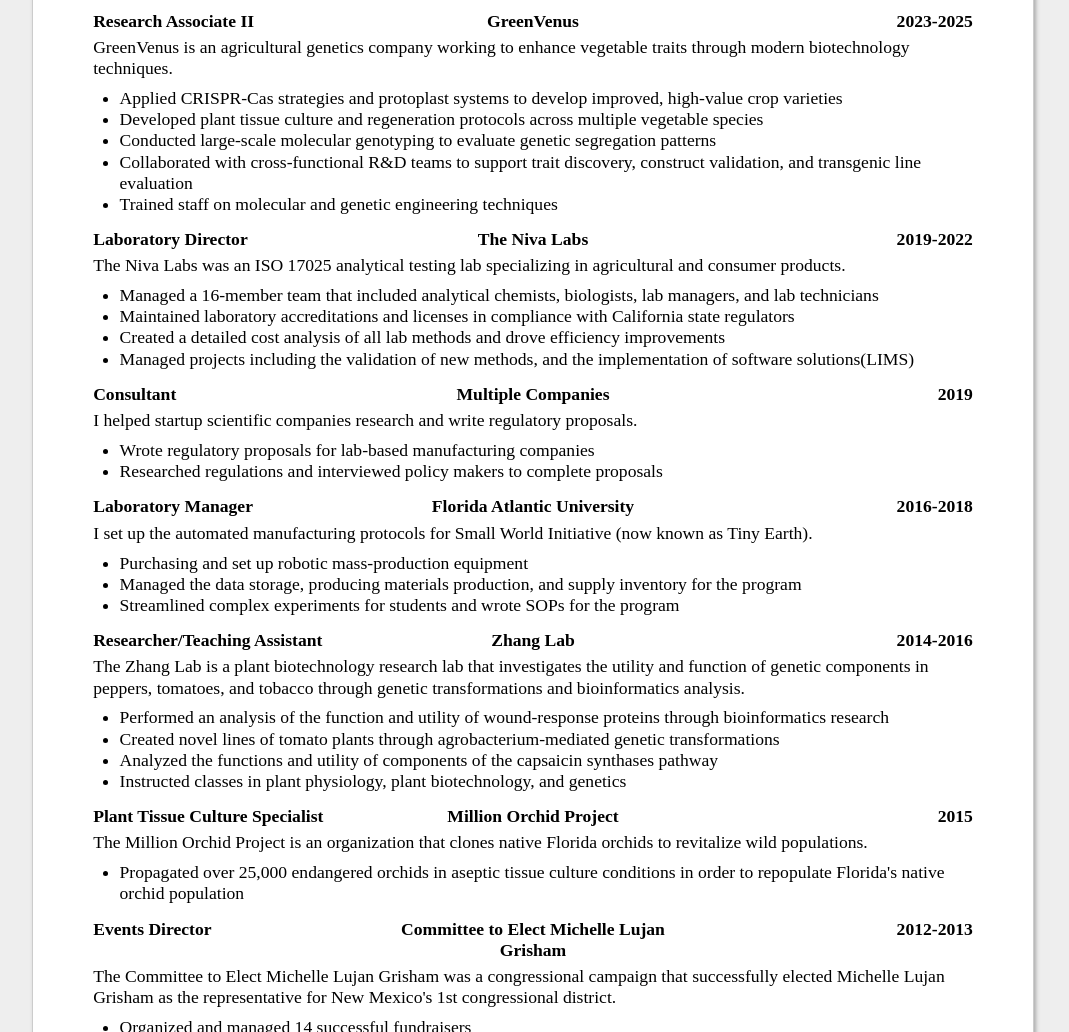
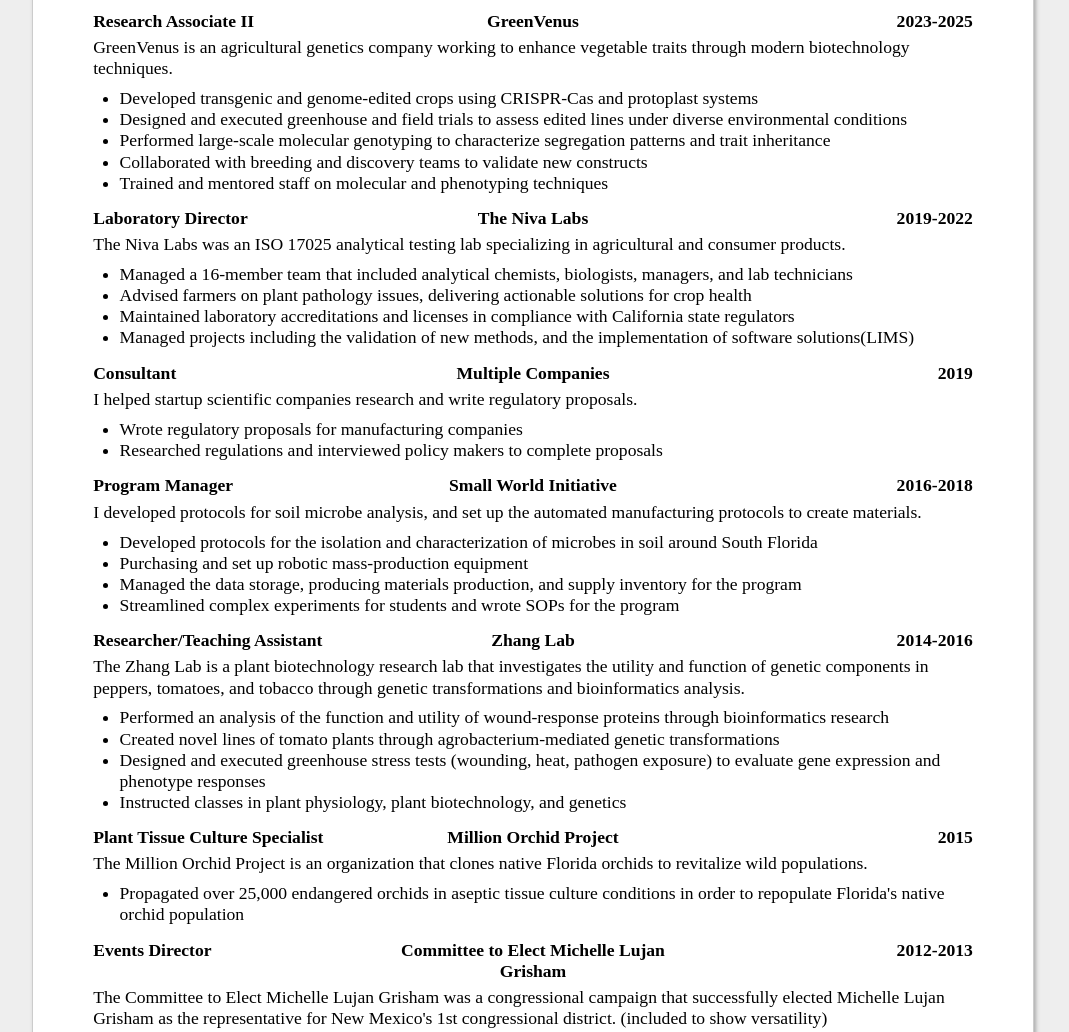
Before and after one commit to noahjkaplan1/noahjkaplan1.github.io, a plain HTML site: page Resume_2025v2.html in a window 1280 px wide. Shown: the part 595-1627 px from the top of the page, without its empty margins (107-1176 px from the left). Drawn offline with Linux system fonts and the light colour scheme; a web font is replaced by a local one.

Commit message:
Add files via upload

```diff
--- a/Resume_2025v2.html
+++ b/Resume_2025v2.html
@@ -19,8 +19,7 @@
                 <li>Davis, CA (open to relocation)</li>
                 <li><a href="https://noahk.bio">www.noahk.bio</a></li>
             </ul>
-            <p>I'm an experienced scientist and team leader in the agricultural biotechnology space. I have a passion for building systems and teams that empower organizations to deliver high-impact results. My background spans molecular biology, plant genetics, data management, regulatory affairs, and operational leadership, and I have a growing focus on the implementation of new technologies. I've led teams, built labs from the ground up, and supported early-stage startups in navigating complex technical and logistical landscapes. I'm currently exploring new opportunities to apply my expertise toward mission-driven projects and entrepreneurial ventures.</p>
-
+<p>I'm an experienced scientist and team leader in the agricultural research space. I have a passion for building systems and teams that empower organizations to deliver high-impact results. My background spans plant science, experimental design, data management, regulatory affairs, and operational leadership, with a focus on the implementation of new technologies. I've led teams, built organizations from the ground up, and supported early-stage startups in navigating complex technical and logistical landscapes. I'm currently exploring new opportunities to apply my expertise toward mission-driven projects and entrepreneurial ventures.</p>
             <h2>Education</h2>
 
 <h3><span class="left" >Master's in Biology</span> <span class="center">Florida Atlantic University</span> <span class="right">2014-2016</span></h3>
@@ -36,32 +35,33 @@
 <h3><span class="left" >Research Associate II</span> <span class="center">GreenVenus</span> <span class="right">2023-2025</span></h3>
 <p>GreenVenus is an agricultural genetics company working to enhance vegetable traits through modern biotechnology techniques.</p>
 <ul>
-<li>Applied CRISPR-Cas strategies and protoplast systems to develop improved, high-value crop varieties</li>
-<li>Developed plant tissue culture and regeneration protocols across multiple vegetable species</li>
-<li>Conducted large-scale molecular genotyping to evaluate genetic segregation patterns</li>
-<li>Collaborated with cross-functional R&D teams to support trait discovery, construct validation, and transgenic line evaluation</li>
-<li>Trained staff on molecular and genetic engineering techniques</li>
+<li>Developed transgenic and genome-edited crops using CRISPR-Cas and protoplast systems</li>
+<li>Designed and executed greenhouse and field trials to assess edited lines under diverse environmental conditions</li>
+<li>Performed large-scale molecular genotyping to characterize segregation patterns and trait inheritance</li>
+<li>Collaborated with breeding and discovery teams to validate new constructs</li>
+<li>Trained and mentored staff on molecular and phenotyping techniques</li>
 </ul>
 
 <h3><span class="left" >Laboratory Director</span> <span class="center">The Niva Labs</span> <span class="right">2019-2022</span></h3>
 <p>The Niva Labs was an ISO 17025 analytical testing lab specializing in agricultural and consumer products.</p>
 <ul>
-<li>Managed a 16-member team that included analytical chemists, biologists, lab managers, and lab technicians</li>
+<li>Managed a 16-member team that included analytical chemists, biologists, managers, and lab technicians</li>
+<li>Advised farmers on plant pathology issues, delivering actionable solutions for crop health</li>
 <li>Maintained laboratory accreditations and licenses in compliance with California state regulators</li>
-<li>Created a detailed cost analysis of all lab methods and drove efficiency improvements</li>
 <li>Managed projects including the validation of new methods, and the implementation of software solutions(LIMS)</li>
 </ul>
 
 <h3><span class="left" >Consultant</span> <span class="center">Multiple Companies</span> <span class="right">2019</span></h3>
 <p>I helped startup scientific companies research and write regulatory proposals.</p>
 <ul>
-<li>Wrote regulatory proposals for lab-based manufacturing companies</li>
+<li>Wrote regulatory proposals for manufacturing companies</li>
 <li>Researched regulations and interviewed policy makers to complete proposals</li>
 </ul>
 
-<h3><span class="left" >Laboratory Manager</span> <span class="center">Florida Atlantic University</span> <span class="right">2016-2018</span></h3>
-<p>I set up the automated manufacturing protocols for Small World Initiative (now known as Tiny Earth).</p>
+<h3><span class="left" >Program Manager</span> <span class="center">Small World Initiative</span> <span class="right">2016-2018</span></h3>
+<p>I developed protocols for soil microbe analysis, and set up the automated manufacturing protocols to create materials.</p>
 <ul>
+<li>Developed protocols for the isolation and characterization of microbes in soil around South Florida</li>
 <li>Purchasing and set up robotic mass-production equipment</li>
 <li>Managed the data storage, producing materials production, and supply inventory for the program</li>
 <li>Streamlined complex experiments for students and wrote SOPs for the program</li>
@@ -72,7 +72,7 @@
 <ul>
 <li>Performed an analysis of the function and utility of wound-response proteins through bioinformatics research</li>
 <li>Created novel lines of tomato plants through agrobacterium-mediated genetic transformations</li>
-<li>Analyzed the functions and utility of components of the capsaicin synthases pathway</li>
+<li>Designed and executed greenhouse stress tests (wounding, heat, pathogen exposure) to evaluate gene expression and phenotype responses</li>
 <li>Instructed classes in plant physiology, plant biotechnology, and genetics</li>
 </ul>
 
@@ -83,7 +83,7 @@
 </ul>
 
 <h3><span class="left" >Events Director</span> <span class="center">Committee to Elect Michelle Lujan Grisham</span> <span class="right">2012-2013</span></h3>
-<p>The Committee to Elect Michelle Lujan Grisham was a congressional campaign that successfully elected Michelle Lujan Grisham as the representative for New Mexico's 1st congressional district.</p>
+<p>The Committee to Elect Michelle Lujan Grisham was a congressional campaign that successfully elected Michelle Lujan Grisham as the representative for New Mexico's 1st congressional district. (included to show versatility)</p>
 <ul>
 <li>Organized and managed 14 successful fundraisers</li>
 <li>Managed staff and used database software to organize data and target potential donors</li>
@@ -93,13 +93,13 @@
             <h2>Skills</h2>
 
 <h3><span class="left" >Scientific Skills</span></h3>
-<p>CRISPR-Cas genome editing (plant systems), Agrobacterium-mediated transformation, plant tissue culture and regeneration, plasmid design and cloning, single-cell and conventional PCR, NGS library preparation and sequence analysis, variant detection and SNP/indel calling, species identification (metagenomics), microbial culture and soil microbe isolation, pathogen challenge and inhibition assays, BSL-2 lab infrastructure and compliance, custom media formulation, plant stress assays and phenotype screening, HPLC and ICP-MS sample analysis, chemical assay development and sample prep, mammalian cell culture, bioinformatics and computational analysis, PCR troubleshooting and assay optimization</p>
+<p>Transgenic plant development (CRISPR-Cas systems), Agrobacterium-mediated transformation, plant tissue culture and regeneration, greenhouse management, crop trial design and execution, phenotypic data collection and analysis, plant stress and pathogen challenge assays, field scouting and agronomic observations, soil and tissue sampling for nutrient and genetic analysis, harvest data management, trait performance evaluation, data interpretation for agronomic decision-making, cross-functional collaboration with breeders and field teams</p>
 <h3><span class="left" >Regulatory Skills</span></h3>
-<p>Regulatory submission preparation, governmental communication, regulatory method validation, laboratory ISO accreditation, governmental audit preparation, B2B audit coordination, business license proposal writing, manufacturing batch record management, governmental software system integration</p>
+<p>Regulatory submission preparation, governmental communication, regulatory method validation, ISO accreditation, governmental audit preparation, B2B audit coordination, business license proposal writing, manufacturing batch record management, governmental software system integration</p>
 <h3><span class="left" >Tech Skills</span></h3>
-<p>Laboratory Information Management System (LIMS) integration, LIMS and regulatory software interoperability, internal database design and maintenance, controlled document lifecycle management, laboratory hardware-software systems integration, lab technology evaluation and implementation, AI-assisted code development and workflow automation, Python scripting for lab and data applications, foundational web development (HTML, CSS), cross-functional project management, digital systems optimization for research and regulatory compliance</p>
+<p>Laboratory Information Management System (LIMS) integration, LIMS and regulatory software interoperability, internal database design and maintenance, controlled document lifecycle management, hardware-software systems integration, technology evaluation and implementation, AI-assisted code development and workflow automation, Python scripting for equipment and data applications, foundational web development (HTML, CSS), cross-functional project management, digital systems optimization for research and regulatory compliance</p>
 <h3><span class="left" >Management Skills</span></h3>
-<p>Employee mentorship and supervision, quality management system (QMS) implementation, laboratory waste handling and compliance procedures, personnel recruitment and onboarding, employee performance review process implementation, method cost-benefit analysis, capital equipment sourcing and purchasing</p>
+<p>Employee mentorship and supervision, Technical project and program management, quality management system (QMS) implementation, personnel recruitment and onboarding, employee performance review process implementation, cost-benefit analysis, capital equipment sourcing and purchasing</p>
 
             <h2>Additional Accomplishments</h2>
 
```
